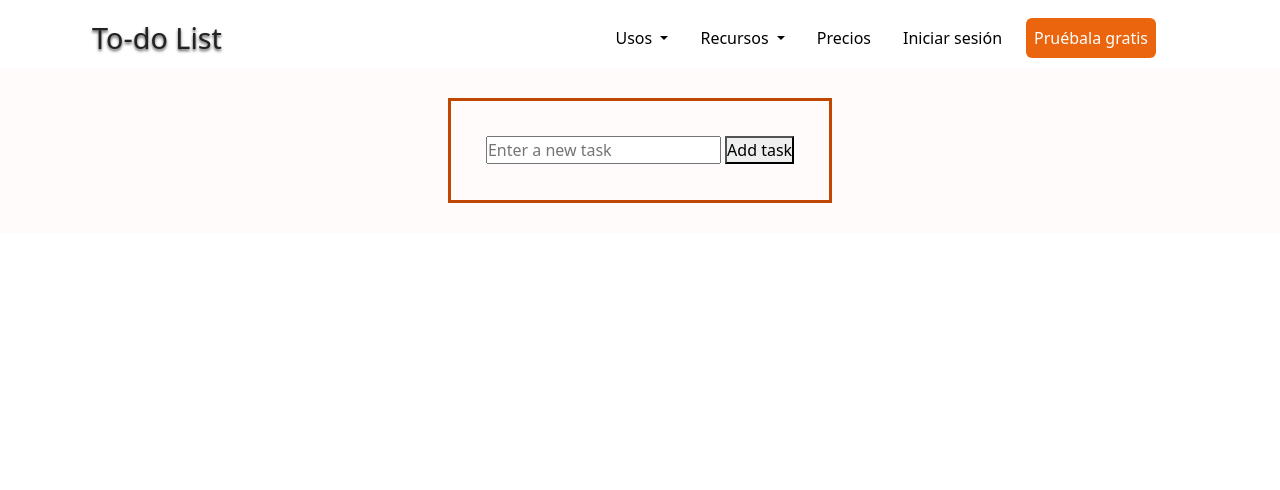
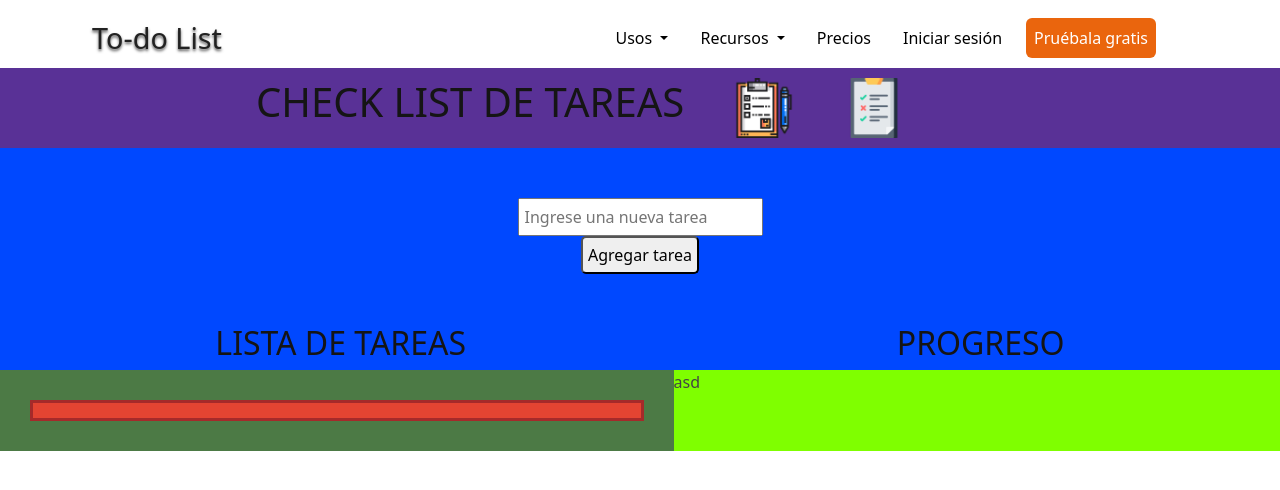
Before and after one commit to facundovarela99/To-Do-List, a plain HTML site: page pages/to-do_list.html in a window 1280 px wide. Drawn offline with Linux system fonts and the light colour scheme.

Commit message:
Editing and adding color and structure to the list page to identify spaces and sizes

```diff
--- a/css/styles.css
+++ b/css/styles.css
@@ -71,12 +71,6 @@ h2 {
 }
 
 
-.mainTo-doList {
-    display: flex;
-    justify-content: center;
-    background-color: rgb(255, 251, 251);
-}
-
 .imgMainSection {
     width: 100%;
 }
@@ -95,18 +89,7 @@ h2 {
 }
 
 
-.cuadroTareas {
-    text-align: center;
-    width: 30%;
-    border: 3px;
-    margin: 30px;
-    padding: 20px;
-    border: 3px solid rgb(193, 71, 0);
 
-    .listaTareas {
-        padding-top: 15px;
-    }
-}
 
 ul {
     list-style: none;
@@ -150,12 +133,13 @@ li {
     .textosYVideo {
         .textos {
             .textos1 {
-                h3{
+                h3 {
                     font-weight: 700;
                     color: rgba(0, 0, 0, 0.874);
                     font-size: 2.3rem;
                 }
-                .parrafoCorto1{
+
+                .parrafoCorto1 {
                     font-size: 1.1rem;
                     color: #c77b00;
                     font-weight: 700;
@@ -170,18 +154,19 @@ li {
             }
 
             .textos2 {
-                h3{
+                h3 {
                     font-weight: 700;
                     color: rgba(0, 0, 0, 0.874);
                     font-size: 2.3rem;
                 }
-                .parrafoCorto2{
+
+                .parrafoCorto2 {
                     font-size: 1.1rem;
                     color: #497d7e;
                     font-weight: 700;
                 }
 
-                .parrafoLargo2{
+                .parrafoLargo2 {
                     font-weight: 500;
                     color: #25221ea8;
                     font-size: 1.35rem;
@@ -190,32 +175,34 @@ li {
             }
 
             .textos3 {
-                h3{
+                h3 {
                     font-weight: 700;
                     color: black;
                 }
-                .parrafoCorto3{
+
+                .parrafoCorto3 {
                     color: #e34432;
                     font-weight: 700;
                 }
 
-                .parrafoLargo3{
+                .parrafoLargo3 {
                     width: 28%;
                     font-weight: 500;
                 }
             }
 
             .textos4 {
-                h3{
+                h3 {
                     font-weight: 700;
                     color: black;
                 }
-                .parrafoCorto4{
+
+                .parrafoCorto4 {
                     color: #4c7a45;
                     font-weight: 700;
                 }
 
-                .parrafoLargo4{
+                .parrafoLargo4 {
                     width: 30%;
                     font-weight: 500;
                 }
@@ -223,3 +210,84 @@ li {
         }
     }
 }
+
+
+/*--------------------*/
+
+.mainTo-doList {
+    display: flex;
+    flex-direction: column;
+    align-items: center;
+    background-color: rgb(255, 251, 251);
+
+    h1 {
+        color: #151515;
+        padding-left: 20%;
+        margin-top: 10px;
+        margin-bottom: 10px;
+    }
+
+    .checklist-icon {
+        width: 60px;
+        height: 60px;
+        margin-left: 50px;
+        margin-top: 10px;
+        margin-bottom: 10px;
+    }
+}
+
+.cuadroListas {
+    background-color: rgb(0, 72, 255);
+    width: 100%;
+    display: flex;
+    flex-direction: column;
+    align-items: center;
+}
+
+.cuadroAgregarTarea {
+    text-align: center;
+    width: 30%;
+    border: 3px;
+    margin: 30px;
+    padding: 20px;
+
+    .cuadroACompletar {
+        padding: 5px;
+    }
+
+    .botonAgregarTarea {
+        padding: 5px;
+        border-radius: 5px;
+    }
+
+}
+
+.titulosPreLista{
+    display: flex;
+    flex-direction: row;
+    justify-content: space-around;
+    width: 100%;
+    h2{
+        color: #151515 !important;
+    }
+}
+.divLista {
+    background-color: #4c7a45;
+    width: 100%;
+    display: flex;
+    flex-direction: row;
+
+}
+
+#listaTareas {
+    width: 50%;
+    background-color: #e34432;
+    padding-top: 15px;
+    padding-left: 10%;
+    border: 3px solid brown;
+    margin: 30px;
+}
+.cuadroProgreso{
+    width: 50%;
+    background-color: chartreuse;
+}
--- a/js/scripts.js
+++ b/js/scripts.js
@@ -5,7 +5,7 @@ function agregarTarea(){
 
     //Validamos que el valor no sea vacío
     if (nuevaTareaTexto === "") {
-        alert("Please, enter a new task.");
+        alert("Por favor, ingrese una nueva tarea.");
         return;
     }
 
--- a/pages/to-do_list.html
+++ b/pages/to-do_list.html
@@ -55,13 +55,27 @@
         </nav>
     </header>
     <main class="mainTo-doList">
-        <div class="cuadroTareas">
-            <div class="listaTareas">
-                <input class="cuadroACompletar" type="text" id="nuevaTarea" placeholder="Enter a new task">
-                <button class="boton" onclick="agregarTarea()"> Add task </button>
+        <div class="tituloMain w-100 bg-primary d-flex flex-row">
+            <h1>CHECK LIST DE TAREAS</h1>
+            <img class="checklist-icon" src="../assets/img/checklist-icon.png" alt="">
+            <img class="checklist-icon" src="../assets/img/checklist-icon-2.png" alt="">
+        </div>
+        <div class="cuadroListas">
+            <div class="cuadroAgregarTarea">
+                <div>
+                    <input class="cuadroACompletar" type="text" id="nuevaTarea" placeholder="Ingrese una nueva tarea">
+                    <button class="botonAgregarTarea" onclick="agregarTarea()"> Agregar tarea </button>
+                </div>
+            </div>
+            <div class="titulosPreLista">
+                <h2>LISTA DE TAREAS</h2>
+                <h2>PROGRESO</h2>
+            </div>
+            <div class="divLista">
                 <ul id="listaTareas">
 
                 </ul>
+                <div class="cuadroProgreso">asd</div>
             </div>
         </div>
     </main>
```
Also changed, not shown: assets/img/checklist-icon-2.png (added), assets/img/checklist-icon.png (added).
